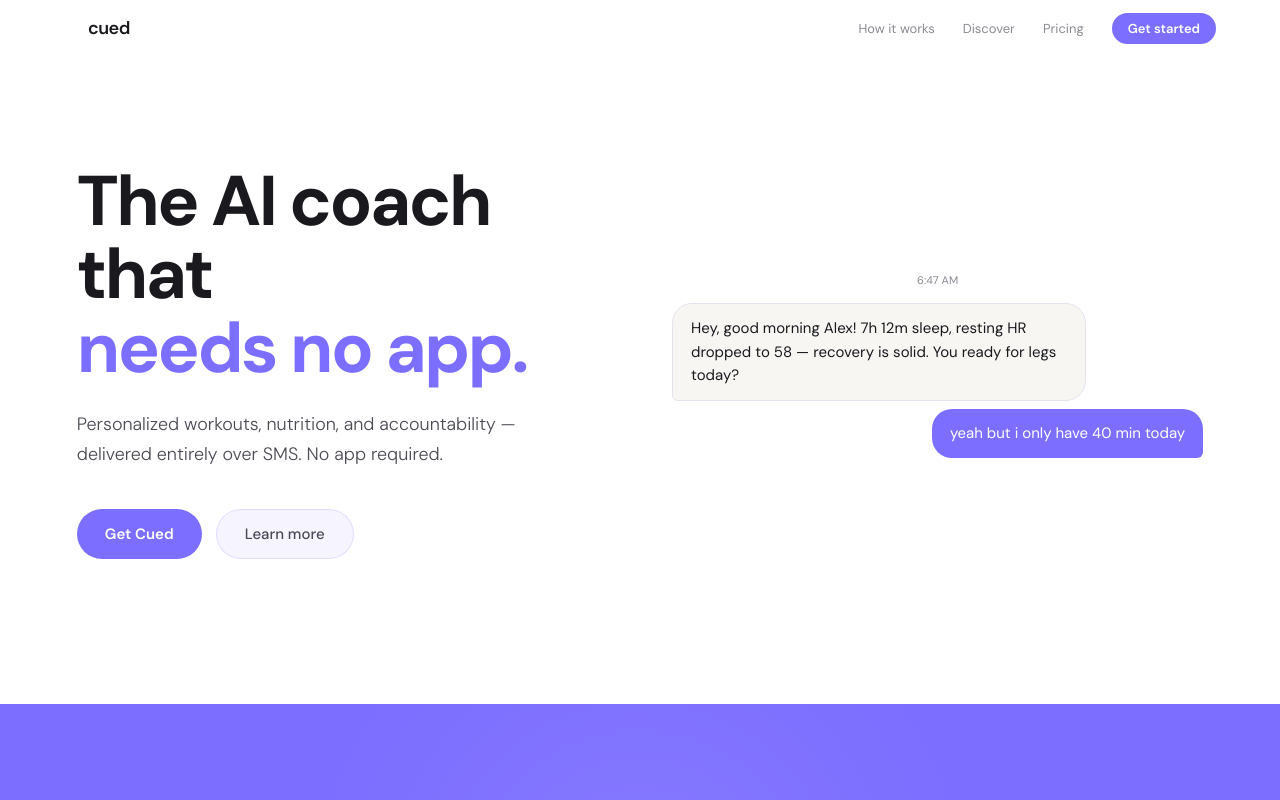
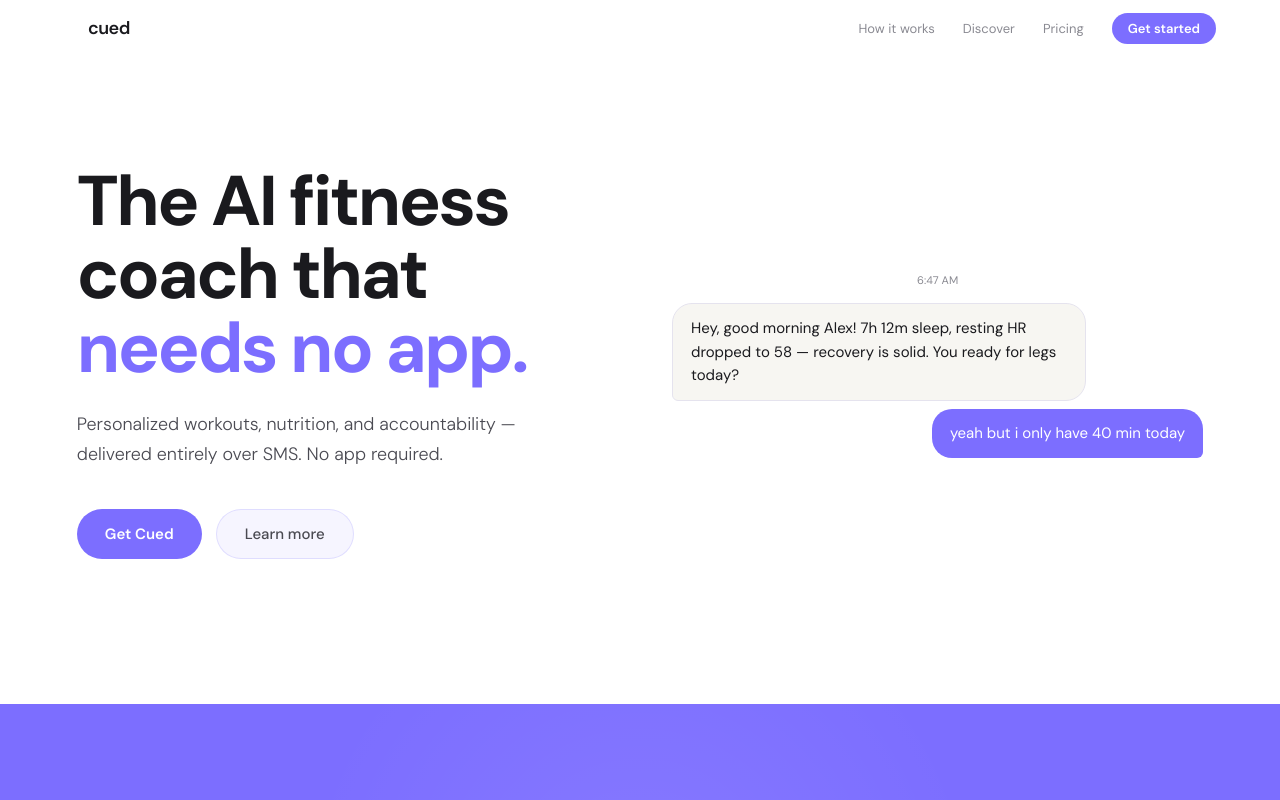
Before and after one commit to Edwn1x/cued-site, a plain HTML site: page index.html in a window 1280 px wide. Shown: the top 800 px of the page. Drawn offline with Linux system fonts and the light colour scheme.

Commit message:
fix(hero): restore full headline 'The AI fitness coach that'

```diff
--- a/index.html
+++ b/index.html
@@ -472,7 +472,7 @@
 <section class="hero">
   <div class="hero-inner" id="heroInner">
     <div class="hero-c">
-      <h1 class="hero-tag" id="heroLogo">The AI coach that<br><span class="hero-rotating" id="heroRotating"></span><span class="hero-cursor" id="heroCursor"></span></h1>
+      <h1 class="hero-tag" id="heroLogo">The AI fitness coach that<br><span class="hero-rotating" id="heroRotating"></span><span class="hero-cursor" id="heroCursor"></span></h1>
       <p class="hero-sub">Personalized workouts, nutrition, and accountability — delivered entirely over SMS. No app required.</p>
       <div class="hero-acts">
         <a href="#" class="bp" onclick="openChatSignup();return false">Get Cued</a>
```
